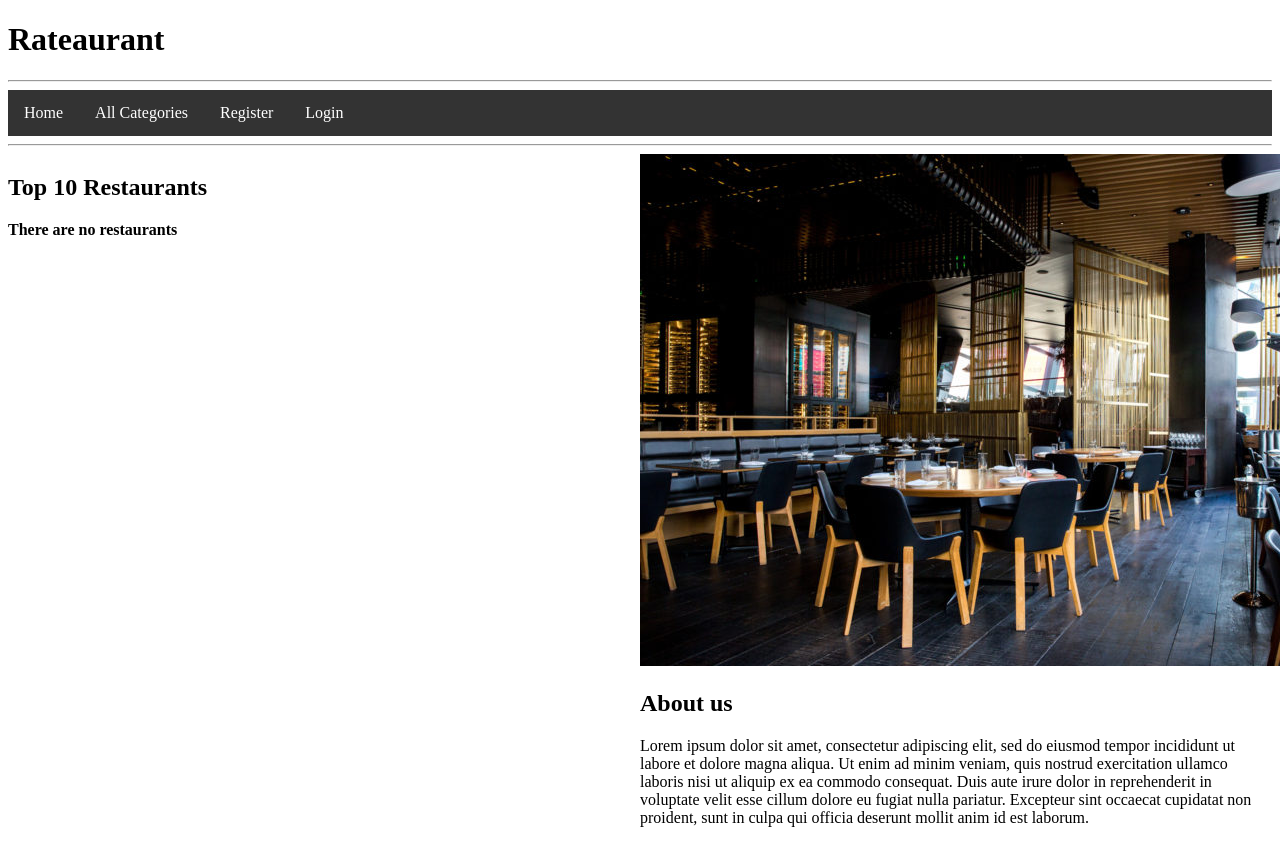
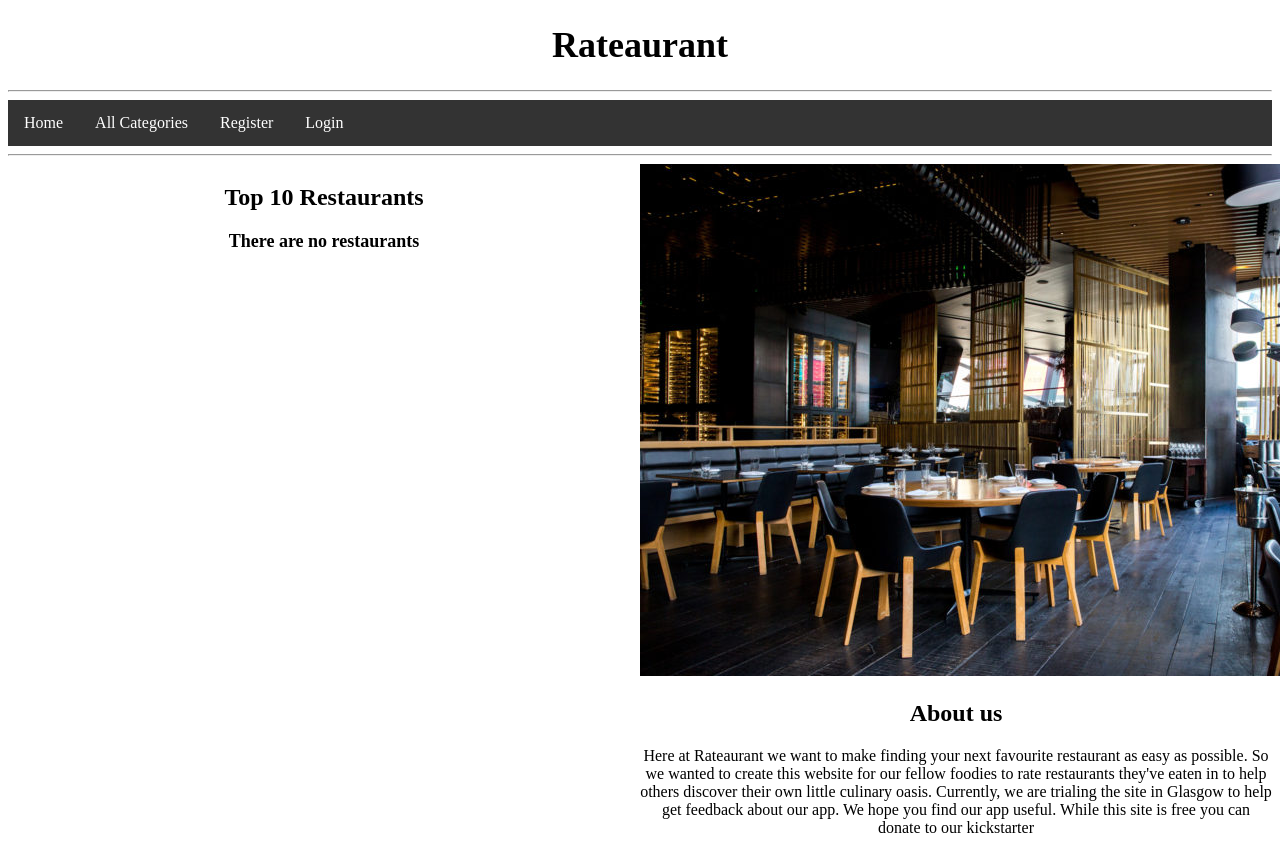
Before and after one commit to AidenSmith04/Rateaurant, a Django app: page / in a window 1280 px wide; the page is wider, and only the part inside the window is pictured. Before the commit the page ends 827 px from the top of that part, so only its background shows below. Run offline with Django 3.2, Linux system fonts and the light colour scheme; data that the repository does not hold is empty.

Commit message:
Added some display styling for text alignment

```diff
--- a/Static/Rateaurant/Style.css
+++ b/Static/Rateaurant/Style.css
@@ -1,3 +1,17 @@
+h1 {
+    text-align: center;
+    font-size: 36px;
+}
+
+h2 {
+    text-align: center;
+    font-size: 24px;
+}
+
+li {
+    list-style-type: none;
+}
+
 #Navbar ul {
     list-style-type: none;
     margin: 0;
@@ -27,6 +41,8 @@
     float: left;
     margin: 0;
     padding: 0;
+    text-align: center;
+    font-size: 18px;
     }
 
 #image {
@@ -37,16 +53,27 @@
 #aboutus {
     margin-left: 50%;
     width: 50%;
+    text-align: center;
     }
 
-#Rightlist ul {
+#Rightlist{
     margin-left: 50%;
     padding: 0;
+    text-align: center;
+    font-size: 18px;
     }
 
 #form {
     clear: both;
     text-align: center;
+}
+
+#restaurantlist {
+    width: 40%;
+    float: left;
+    margin: 0;
+    padding-left: 10%;
+    font-size: 18px;
 }
 
 #restaurantImage{
--- a/templates/Rateaurant/Home.html
+++ b/templates/Rateaurant/Home.html
@@ -33,11 +33,12 @@
 
 <div id="aboutus">
 	<h2> About us </h2>
-	<p> Lorem ipsum dolor sit amet, consectetur adipiscing elit, sed do eiusmod tempor incididunt
-		ut labore et dolore magna aliqua. Ut enim ad minim veniam, quis nostrud exercitation ullamco
-		laboris nisi ut aliquip ex ea commodo consequat. Duis aute irure dolor in reprehenderit in
-		voluptate velit esse cillum dolore eu fugiat nulla pariatur. Excepteur sint occaecat cupidatat
-		non proident, sunt in culpa qui officia deserunt mollit anim id est laborum.
+	<p>
+		Here at Rateaurant we want to make finding your next favourite restaurant as easy as possible.
+		So we wanted to create this website for our fellow foodies to rate restaurants they've eaten in
+		to help others discover their own little culinary oasis. Currently, we are trialing the site in Glasgow
+		to help get feedback about our app. We hope you find our app useful. While this site is free you can donate
+		to our kickstarter
 	</p>
 </div>
 
--- a/templates/Rateaurant/Restaurant.html
+++ b/templates/Rateaurant/Restaurant.html
@@ -12,7 +12,7 @@
 
 {% block body_block %}
 
-<div id="Leftlist">
+<div id="restaurantlist">
   <p>
       Name: {{ venue.name }} <br>
       Address: {{ venue.address }} <br>
```
